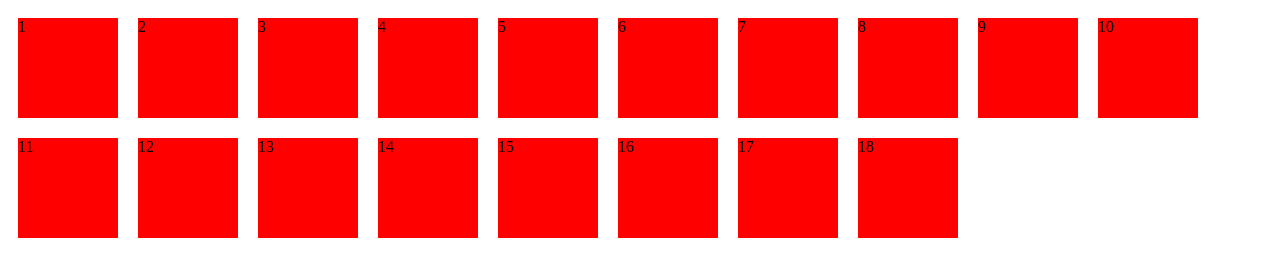
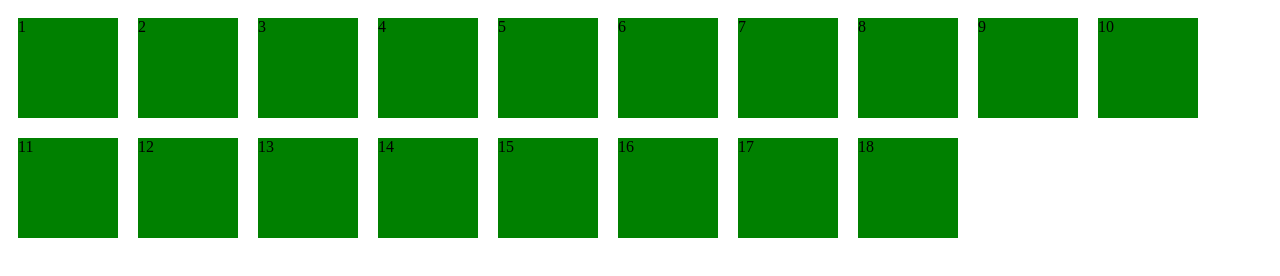
Before and after one commit to bujjibabu/UI-Programs, a plain HTML site: page htmlPrograms/resposive.html in a window 1280 px wide. Drawn offline with Linux system fonts and the light colour scheme.

Commit message:
commit changes

```diff
--- a/htmlPrograms/resposive.html
+++ b/htmlPrograms/resposive.html
@@ -5,7 +5,7 @@
   <title>Responsive</title>
   <style type="text/css">
   .box1 {
-    background: red;
+    background: green;
     height: 100px;
     width: 100px;
     margin: 10px;
```
Also changed, not shown: htmlPrograms/prog1.html (+1 -1 lines).
